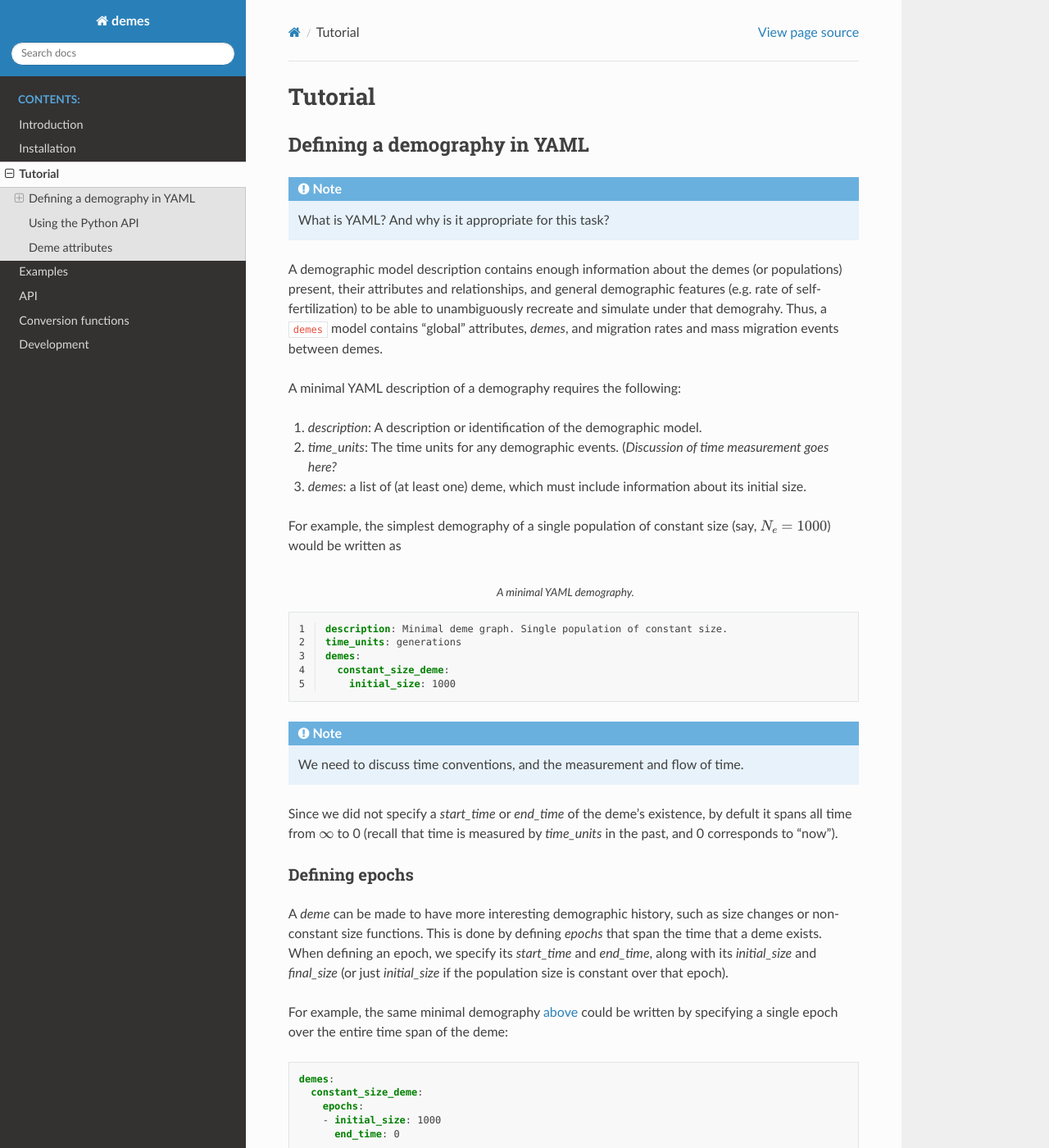
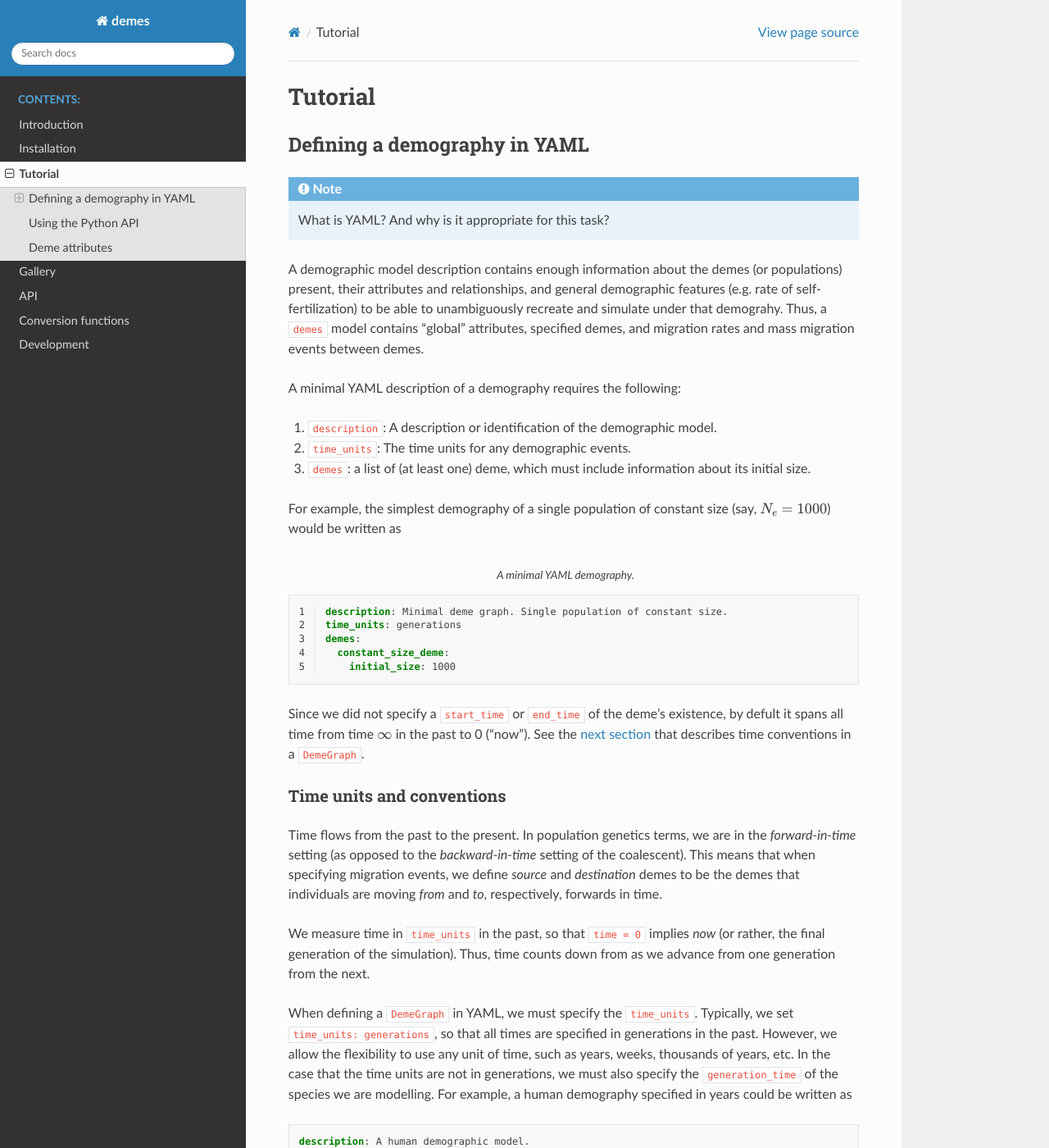
Before and after one commit to popsim-consortium/demes-python, a Sphinx documentation site: the page built from docs/tutorial.rst, in a window 1280 px wide and 1400 px high. Shown: the whole window at 82% size. Built offline with Sphinx 7.4.7 and the Read the Docs theme 2.0.0, drawn with Linux system fonts in a browser that asks for light colours; some of the changed text lies outside the part shown.

Commit message:
clean up tutorial and gallery docs

```diff
--- a/docs/index.rst
+++ b/docs/index.rst
@@ -13,7 +13,7 @@ Welcome to demes' documentation!
    introduction
    installation
    tutorial
-   examples
+   gallery
    api
    convert
    development
--- a/docs/tutorial.rst
+++ b/docs/tutorial.rst
@@ -16,15 +16,14 @@ A demographic model description contains enough information about
 the demes (or populations) present, their attributes and relationships,
 and general demographic features (e.g. rate of self-fertilization) to
 be able to unambiguously recreate and simulate under that demograhy.
-Thus, a ``demes`` model contains "global" attributes, `demes`, and
+Thus, a ``demes`` model contains "global" attributes, specified demes, and
 migration rates and mass migration events between demes.
 
 A minimal YAML description of a demography requires the following:
 
-#.  `description`: A description or identification of the demographic model.
-#. `time_units`: The time units for any demographic events. (*Discussion of
-   time measurement goes here?*
-#. `demes`: a list of (at least one) deme, which must include information
+#. ``description``: A description or identification of the demographic model.
+#. ``time_units``: The time units for any demographic events.
+#. ``demes``: a list of (at least one) deme, which must include information
    about its initial size.
 
 For example, the simplest demography of a single population of constant
@@ -36,22 +35,51 @@ size (say, :math:`N_e=1000`) would be written as
    :name: minimal-demography
    :linenos:
 
-.. note::
-   We need to discuss time conventions, and the  measurement and flow of time.
 
-Since we did not specify a `start_time` or `end_time` of the deme's
-existence, by defult it spans all time from :math:`\infty` to 0 (recall
-that time is measured by `time_units` in the past, and 0 corresponds
-to "now").
+Since we did not specify a ``start_time`` or ``end_time`` of the deme's
+existence, by defult it spans all time from time :math:`\infty` in the past
+to 0 ("now").  See the :ref:`next section <sec_time_units>` that describes
+time conventions in a ``DemeGraph``.
+
+.. _sec_time_units:
+
+Time units and conventions
+^^^^^^^^^^^^^^^^^^^^^^^^^^
+
+Time flows from the past to the present. In population genetics terms, we
+are in the `forward-in-time` setting (as opposed to the `backward-in-time`
+setting of the coalescent). This means that when specifying migration events,
+we define `source` and `destination` demes to be the demes that individuals
+are moving `from` and `to`, respectively, forwards in time.
+
+We measure time in ``time_units`` in the past, so that ``time = 0`` implies
+`now` (or rather, the final generation of the simulation). Thus, time counts
+down from as we advance from one generation from the next.
+
+When defining a ``DemeGraph`` in YAML, we must specify the ``time_units``.
+Typically, we set ``time_units: generations``, so that all times are specified
+in generations in the past. However, we allow the flexibility to use any unit
+of time, such as years, weeks, thousands of years, etc. In the case that the
+time units are not in generations, we must also specify the ``generation_time``
+of the species we are modelling. For example, a human demography specified in
+years could be written as
+
+.. code-block:: yaml
+
+    description: A human demographic model.
+    time_units: years
+    generation_time: 29
+    demes:
+      ...
 
 Defining epochs
 ^^^^^^^^^^^^^^^
 
-A `deme` can be made to have more interesting demographic history, such as
+A ``deme`` can be made to have more interesting demographic history, such as
 size changes or non-constant size functions. This is done by defining
-`epochs` that span the time that a deme exists. When defining an epoch,
-we specify its `start_time` and `end_time`, along with its `initial_size`
-and `final_size` (or just `initial_size` if the population size is constant
+``epochs`` that span the time that a deme exists. When defining an epoch,
+we specify its ``start_time`` and ``end_time``, along with its ``initial_size``
+and ``final_size`` (or just ``initial_size`` if the population size is constant
 over that epoch).
 
 For example, the same minimal demography :ref:`above <minimal-demography>`
@@ -66,13 +94,13 @@ the deme:
        - initial_size: 1000
          end_time: 0
 
-By default, the first listed `epoch` has a `start_time` of :math:`\infty`
+By default, the first listed ``epoch`` has a ``start_time`` of :math:`\infty`
 if it is not specified.
 
 To allow for size changes and varying size functions over different epochs,
 we can simply specify additional epochs. Typically, we only need to define
-the `end_time` of each epoch, as the `start_time` is automatically set to the
-`end_time` of the previous epoch. For this reason, `epochs` need to be listed
+the ``end_time`` of each epoch, as the ``start_time`` is automatically set to the
+``end_time`` of the previous epoch. For this reason, ``epochs`` need to be listed
 in order, from most ancient to most recent.
 
 .. literalinclude:: ./tutorial_examples/one_pop_epochs.yml
@@ -82,23 +110,24 @@ in order, from most ancient to most recent.
    :linenos:
 
 We also see, again, that for constant size epochs we only need to specify
-the `initial_size`, and if no `initial_size` is given, the `epoch` inherits
-the `final_size` of the previous epoch.
-So in this example, we have a `deme` that expands from effective population
+the ``initial_size``, and if no ``initial_size`` is given, the ``epoch`` inherits
+the ``final_size`` of the previous epoch.
+
+In the previous example, we have a ``deme`` that expands from an effective population
 size of 10,000 to 20,000 250 thousand years ago, goes through a bottleneck
 between 60 and 30 thousand years ago, and then expontially grows from the
 bottleneck size of 1,500 to 40,000 from 30 thousand years ago until present
 time.
 
 .. note::
-   If no `size_function` is given, when the `initial_size` and `final_size`
+   If no ``size_function`` is given, when the ``initial_size`` and ``final_size``
    are different, the default size function is exponential. However, other
    size functions, such as linear, are permitted and can be specified.
 
 Multiple demes
 ^^^^^^^^^^^^^^
 
-Additional demes are specified by listing each deme under `demes`. For example,
+Additional demes are specified by listing each deme under ``demes``. For example,
 if we have two constant size demes that both exist for all time and never
 interact (for illustration, not realism), we could write:
 
@@ -114,8 +143,8 @@ Population branches and splits
 ^^^^^^^^^^^^^^^^^^^^^^^^^^^^^^
 
 It's more interesting if our demes interact. First, we could have a deme that
-branches off from a parental deme, which continues to exist. For the child
-deme, we would specify that its `ancestor` is its parental deme. For example,
+branches off from a parental deme, and the parent continues to exist. For the child
+deme, we would specify that its ``ancestor`` is its parental deme. For example,
 
 .. code-block:: yaml
 
@@ -133,9 +162,9 @@ Here, the child deme split off from the parental deme 100 time units ago,
 and both demes continue to exist until present time.
 
 Alternatively, a deme could end at some time in the past, and give rise to
-two or more children demes. In this case, we specify the `end_time` of the
-parental deme, and each child deme inherits that `end_time` as their
-`start_time`. For example, a single deme that splits into three demes
+two or more children demes. In this case, we specify the ``end_time`` of the
+parental deme, and each child deme inherits that ``end_time`` as their
+``start_time``. For example, a single deme that splits into three demes
 is written as
 
 .. code-block:: yaml
@@ -172,22 +201,22 @@ Continuous migration
 
 As suggested by the :ref:`isolation-with-migration <isolation-with-migration>`
 model, continuous migration is easy to include. Continuous migration rates
-are specified under `migrations`, and can be either `symmetric` or
-`asymmetric`. For `symmetric` migration, we need only specify the list of
+are specified under ``migrations``, and can be either ``symmetric`` or
+``asymmetric``. For ``symmetric`` migration, we need only specify the list of
 demes involved and the migration rate. **Note that migration rates are always
-given in units of per-generation**, even if the `time_units` are not in
+given in units of per-generation**, even if the ``time_units`` are not in
 generations.
 
-For `asymmetric` migration, we specify the `source` and the `dest` (that is,
+For ``asymmetric`` migration, we specify the ``source`` and the ``dest`` (that is,
 where migrants are coming from and going to, resp.), instead of a list of
-`demes`. Remember that `source` and `dest` are viewed in the forward-in-time
+demes. Remember that ``source`` and ``dest`` are viewed in the forward-in-time
 convention.
 
 By default, migration rates are valid for the entire interval of time that
 two demes overlap. If there are periods of time that only one of the specified
 demes are present, that migration rate is ingored during that time.
-Optionally, we can specify a `start_time` and an `end_time` for continuous
-migration, much like we specify `epoch` intervals.
+Optionally, we can specify a ``start_time`` and an ``end_time`` for continuous
+migration, much like we specify ``epoch`` intervals.
 
 For example, this snippet specifies two demes with changing migration rates
 over time:
@@ -224,9 +253,9 @@ Another commonly modelled process for the exchange of migrants is
 a "pulse" migration event (or "mass migration" event), which is the
 instantanous movement of individuals from one deme that replace
 some proportion of individuals in the second deme. Such events are
-specified by the `time` of the event, the `source` (where migrants
-are moved from), the `dest` (where migrants are moved to), and the
-`proportion` of the destination deme that is replaced.
+specified by the ``time`` of the event, the ``source`` (where migrants
+are moved from), the ``dest`` (where migrants are moved to), and the
+``proportion`` of the destination deme that is replaced.
 
 Thus, pulse migrations are specified as
 
@@ -238,9 +267,9 @@ Thus, pulse migrations are specified as
        dest: deme_to
        proportion: 0.1
 
-Of course, for this to be a valid demographic event, the `proportion`
+Of course, for this to be a valid demographic event, the ``proportion``
 must be between 0 and 1, and both demes must exist at the specified
-`time`.
+``time``.
 
 Admixture events
 ^^^^^^^^^^^^^^^^
@@ -250,13 +279,13 @@ two or more parental demes. The parental demes could continue to exist
 beyond the time of admixture, or they could each end at that time, so
 that the new deme is a complete merger of its parents.
 ``Demes`` allows both cases - we only require that each parental deme
-exists or has its `end_time` at the time of admixture.
+exists or has its ``end_time`` at the time of admixture.
 
-To specify an admixture event, we specify the admixed deme's `ancestors`
-as a comma-separated list of parental demes, and their `proportions` as
+To specify an admixture event, we specify the admixed deme's ``ancestors``
+as a comma-separated list of parental demes, and their ``proportions`` as
 a comma-separated list of admixture proportions from the parental demes.
-`proportions` must sum to 1, and the length and order must match the
-demes listed in `ancestors`.
+``proportions`` must sum to 1, and the length and order must match the
+demes listed in ``ancestors``.
 
 .. code-block:: yaml
 
@@ -293,7 +322,7 @@ demes persist until present time.
    This is the note to be written.
 
 Additional examples and inspiration can be found in our
-:ref:`gallery of examples <sec_examples>`.
+:ref:`gallery of examples <sec_gallery>`.
 
 .. _sec_tutorial_python_api:
 
--- a/docs/tutorial_examples/isolation_with_migration.yml
+++ b/docs/tutorial_examples/isolation_with_migration.yml
@@ -8,10 +8,12 @@ demes:
     end_time: 1200
   deme1:
     description: First child deme
+    ancestors: root
     initial_size: 2000
     final_size: 30000
   deme2:
     description: Second child deme
+    ancestors: root
     initial_size: 8000
     final_size: 15000
 migrations:
```
Also changed, not shown: README.md (+3 -0 lines), docs/gallery.rst (renamed from docs/examples.rst, +4 -4 lines), docs/installation.rst (+5 -5 lines), docs/introduction.rst (+14 -23 lines), docs/tutorial_examples/two_epoch.yaml (added, +10 -0 lines).
